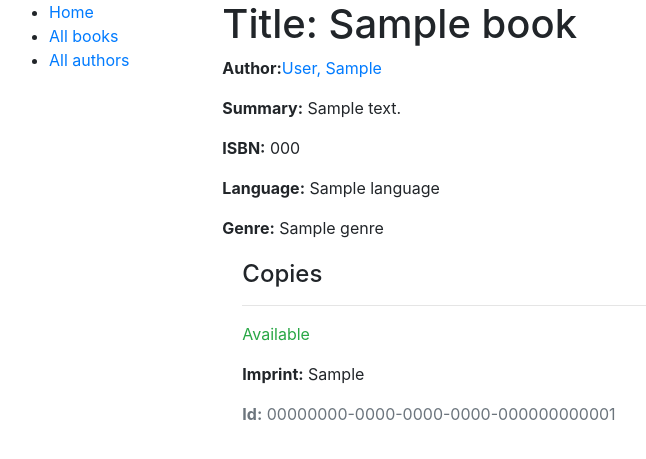
After one commit to hiendt-0025/locallibrary, a Django app: page /catalog/books/1 in a window 1280 px wide. The commit adds this page. Shown: the top 459 px of the page, without its empty margins (6-652 px from the left). Run offline with Django 3.2, Linux system fonts and the light colour scheme; tables that the repository leaves empty hold one stand-in row (values such as "Sample post"); some libraries are stand-ins or nearby versions.

Commit message:
Django Tutorial Part 6: Generic list and detail views

```diff
--- a/catalog/models.py
+++ b/catalog/models.py
@@ -77,7 +77,7 @@ class Author(models.Model):
   class Meta:
     ordering = ['last_name', 'first_name']
 
-  def get_absolute_url(url):
+  def get_absolute_url(self):
     return reverse('author-detail', args=[str(self.id)])
 
   def __str__(self):
--- a/catalog/templates/base_generic.html
+++ b/catalog/templates/base_generic.html
@@ -16,12 +16,31 @@
       {% block sidebar %}
         <ul class="sidebar-nav">
           <li><a href="{% url 'index' %}">Home</a></li>
-          <li><a href="">All books</a></li>
-          <li><a href="">All authors</a></li>
+          <li><a href="{% url 'books' %}">All books</a></li>
+          <li><a href="{% url 'authors' %}">All authors</a></li>
         </ul>
       {% endblock %}
       </div>
-      <div class="col-sm-10 ">{% block content %}{% endblock %}</div>
+      <div class="col-sm-10 ">
+      {% block content %}{% endblock %}
+      {% block pagination %}
+        {% if is_paginated %}
+          <div class="pagination">
+            <span class="page-links">
+              {% if page_obj.has_previous %}
+                  <a href="{{ request.path }}?page={{ page_obj.previous_page_number }}">previous</a>
+              {% endif %}
+              <span class="page-current">
+                  Page {{ page_obj.number }} of {{ page_obj.paginator.num_pages }}.
+              </span>
+              {% if page_obj.has_next %}
+                  <a href="{{ request.path }}?page={{ page_obj.next_page_number }}">next</a>
+              {% endif %}
+            </span>
+          </div>
+        {% endif %}
+      {% endblock %}
+      </div>
     </div>
   </div>
 </body>
--- /dev/null
+++ b/catalog/templates/catalog/book_detail.html
@@ -0,0 +1,29 @@
+{% extends "base_generic.html" %}
+
+{% block title %}<title>Book Detail Page</title>{% endblock %}
+
+{% block content %}
+  <h1>Title: {{ book.title }}</h1>
+
+  <p><strong>Author:</strong><a href="{% url 'author-detail' book.author.pk %}">{{ book.author }}</a></p>
+  <p><strong>Summary:</strong> {{ book.summary }}</p>
+  <p><strong>ISBN:</strong> {{ book.isbn }}</p>
+  <p><strong>Language:</strong> {{ book.language }}</p>
+  <p><strong>Genre:</strong> {{ book.genre.all|join:", " }}</p>
+
+  <div style="margin-left:20px;margin-top:20px">
+    <h4>Copies</h4>
+
+    {% for copy in book.bookinstance_set.all %}
+      <hr>
+      <p class="{% if copy.status == 'a' %}text-success{% elif copy.status == 'm' %}text-danger{% else %}text-warning{% endif %}">
+        {{ copy.get_status_display }}
+      </p>
+      {% if copy.status != 'a' %}
+        <p><strong>Due to be returned:</strong> {{ copy.due_back }}</p>
+      {% endif %}
+      <p><strong>Imprint:</strong> {{ copy.imprint }}</p>
+      <p class="text-muted"><strong>Id:</strong> {{ copy.id }}</p>
+    {% endfor %}
+  </div>
+{% endblock %}
--- a/catalog/urls.py
+++ b/catalog/urls.py
@@ -4,4 +4,8 @@ from . import views
 
 urlpatterns = [
   path('', views.index, name= 'index'),
+  path('books/', views.BookListView.as_view(), name='books'),
+  path('books/<int:pk>', views.BookDetailView.as_view(), name='book-detail'),
+  path('authors/', views.AuthorListView.as_view(), name='authors'),
+  path('authors/<int:pk>', views.AuthorDetailView.as_view(), name='author-detail'),
 ]
--- a/catalog/views.py
+++ b/catalog/views.py
@@ -1,5 +1,6 @@
 from django.shortcuts import render
 from catalog.models import Book, Author, BookInstance, Genre, Language
+from django.views import generic
 
 def index(request):
   num_books = Book.objects.all().count()
@@ -24,3 +25,21 @@ def index(request):
   }
 
   return render(request, 'index.html', context = context)
+
+class BookListView(generic.ListView):
+  """docstring for BookListView"""
+  model = Book
+  paginate_by = 10
+
+class BookDetailView(generic.DetailView):
+  """docstring for BookDetailView"""
+  model = Book
+
+class AuthorListView(generic.ListView):
+  """docstring for AuthorListView"""
+  model = Author
+  paginate_by = 10
+
+class AuthorDetailView(generic.DetailView):
+  """docstring for BookDetailView"""
+  model = Author
```
Also changed, not shown: catalog/templates/catalog/author_detail.html (added, +18 -0 lines), catalog/templates/catalog/author_list.html (added, +18 -0 lines), catalog/templates/catalog/book_list.html (added, +18 -0 lines).
